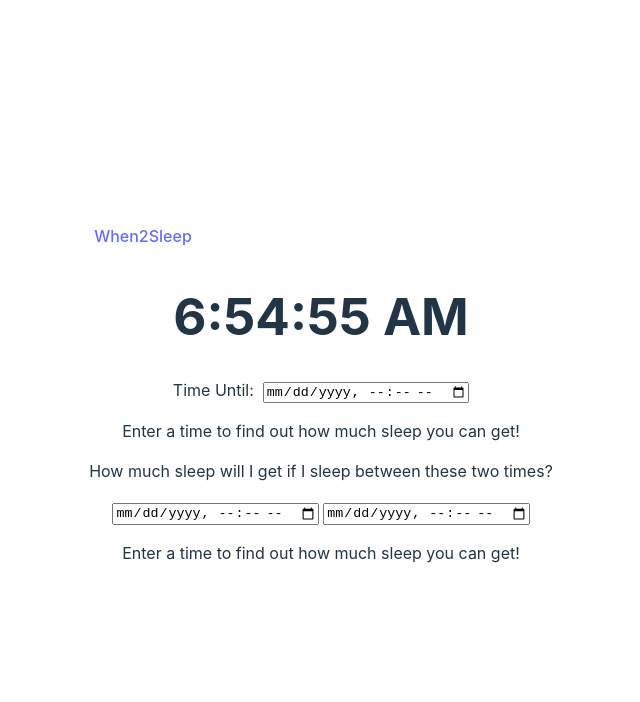
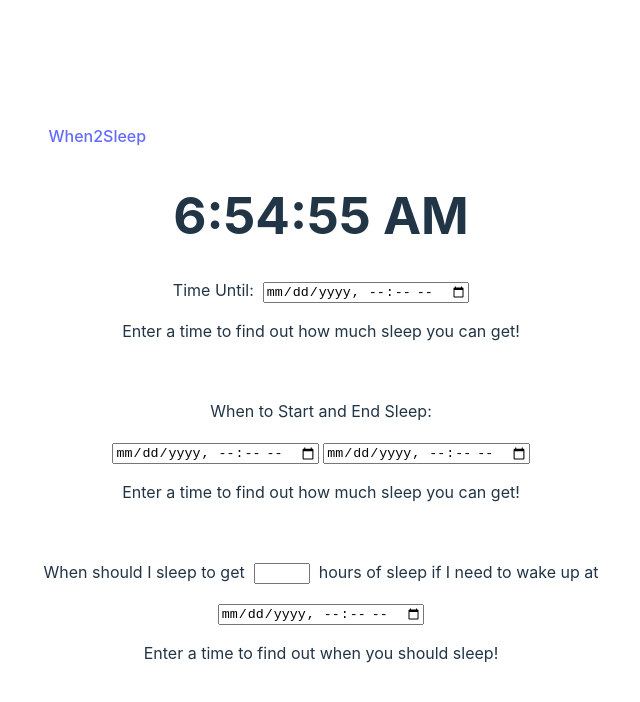
Before and after one commit to SakuraMochiii/when2sleep, a React (Vite) app in the folder project_when2sleep/: page / in a window 1280 px wide. Shown: the top 702 px of the page, without its empty margins (319-959 px from the left). Built offline with nearby package versions, Linux system fonts and the light colour scheme.

Commit message:
wake up calculation given hours and wake up time

```diff
--- a/project_when2sleep/src/components/mainPage.jsx
+++ b/project_when2sleep/src/components/mainPage.jsx
@@ -5,6 +5,8 @@ function mainPage(props) {
     const [timeUntil, setTimeUntil] = useState("");
     const [twoTime, settwoTime] = useState("");
     const [twoTime2, settwoTime2] = useState("");
+    const [hoursSleep, sethoursSleep] = useState("");
+    const [wakeUp, setwakeUp] = useState("");
     const [currentTime, setCurrentTime] = useState(new Date().toLocaleTimeString());
     //const [currentDateTime, setCurrentDateTime] = useState("");
 
@@ -29,6 +31,15 @@ function mainPage(props) {
         return `You have ${hours2} hours and ${minutes2} minutes`;
     };
 
+    const calculateWakeTime= (hrs, selectedTime) => {
+        const wakeUpTime = new Date(selectedTime);
+        wakeUpTime.setHours(wakeUpTime.getHours() - hrs);
+        if (isNaN(wakeUpTime)) {
+            return "Enter a time to find out when you should sleep!";
+        }
+        return `You need to sleep at ${wakeUpTime.toLocaleTimeString()}`;
+    };
+
     const handleInputChange = (event) => {
         setTimeUntil(event.target.value);
     };
@@ -40,6 +51,16 @@ function mainPage(props) {
     const handleInputtime2Change = (event) => {
         settwoTime2(event.target.value);
     };
+
+    const handleInputHoursChange = (event) => {
+        sethoursSleep(event.target.value);
+    };
+
+    const handleInputwakeChange = (event) => {
+        setwakeUp(event.target.value);
+    };
+
+
 
     useEffect(() => {
         const interval = setInterval(() => {
@@ -53,12 +74,16 @@ function mainPage(props) {
             const twoTimemessage = calculatetwoTimeDifference(twoTime, twoTime2);
             settwoTimeMessage(twoTimemessage);
 
+            const hoursSleepMessage = calculateWakeTime(hoursSleep, wakeUp);
+            sethoursSleepMessage(hoursSleepMessage);
+
         }, 1000);
         return () => clearInterval(interval);
-    }, [timeUntil, twoTime, twoTime2]);
+    }, [timeUntil, twoTime, twoTime2, wakeUp, hoursSleep]);
 
     const [timeUntilMessage, setTimeUntilMessage] = useState("Enter a time to find out how much sleep you can get!");
     const [twoTimeMessage, settwoTimeMessage] = useState("Enter a time to find out how much sleep you can get!");
+    const [hoursSleepMessage, sethoursSleepMessage] = useState("Enter a time to find out when you should sleep!");
 
 return(
    <>
@@ -68,14 +93,22 @@ return(
    <p>Time Until: &nbsp;
    <input id="timeUntil" type="datetime-local" name="time" value={timeUntil} onChange={handleInputChange} /></p>
    <p id="timeUntilMessage">{timeUntilMessage}</p>
-    </div>
+    </div><br/>
 
     <div>
-   <p>How much sleep will I get if I sleep between these two times?</p>
+   <p>When to Start and End Sleep:</p>
    <input id="twoTimes" type="datetime-local" name="time" value={twoTime} onChange={handleInputtimeChange} />
    &nbsp;
    <input id="twoTimes2" type="datetime-local" name="time" value={twoTime2} onChange={handleInputtime2Change} />
    <p id="twoTimesMessage">{twoTimeMessage}</p>
+   </div><br/>
+
+   <div>
+   <p>When should I sleep to get &nbsp;
+   <input type="number" inputmode="numeric" id="hoursSleep" name="hoursSleep" value={hoursSleep} onChange={handleInputHoursChange} min="0" max="24"/>
+   &nbsp;  hours of sleep if I need to wake up at</p>
+   <input id="wakeUp" type="datetime-local" name="wakeUp" value={wakeUp} onChange={handleInputwakeChange} />
+   <p id="hoursSleepMessage">{hoursSleepMessage}</p>
    </div>
    </>);
 }
```
